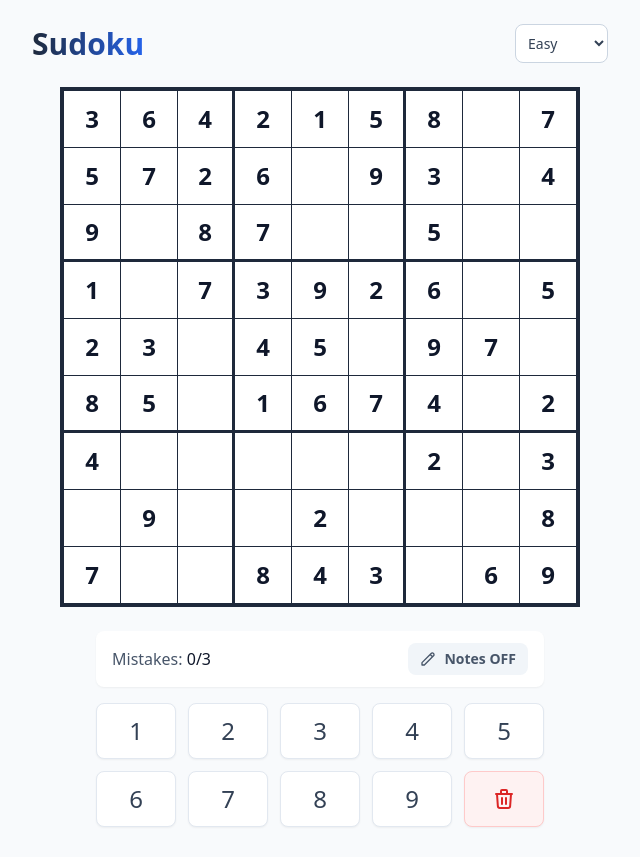
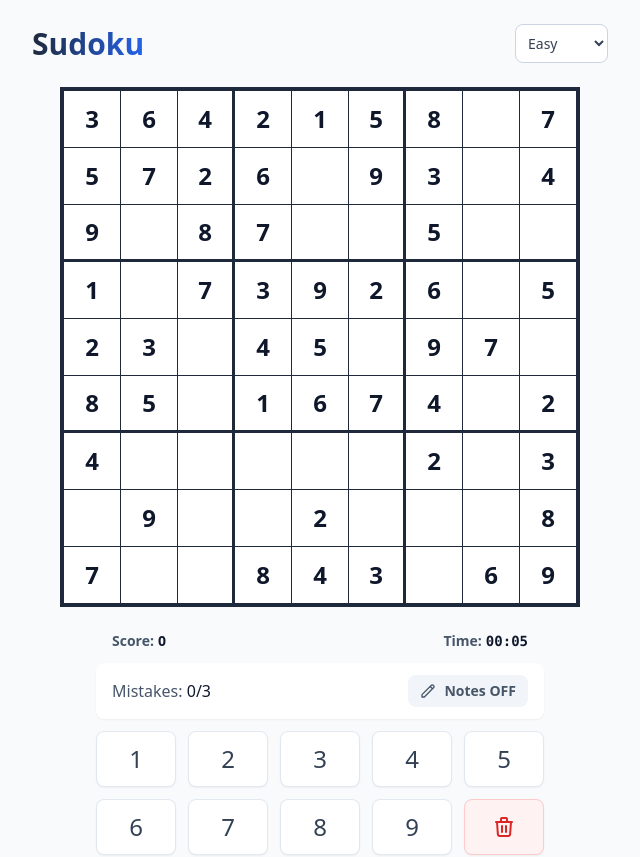
Before and after one commit to Guido664/Sudoku, a React (Vite) app: page / in a window 1280 px wide. Shown: the top 857 px of the page, without its empty margins (320-960 px from the left). Built offline with nearby package versions, Linux system fonts and the light colour scheme.

Commit message:
feat: Display score and timer in controls
Adds the score and timer display to the game's control interface.
Includes a timer that increments every second while the game is in progress.
Updates the score based on difficulty when a correct number is placed.

```diff
--- a/App.tsx
+++ b/App.tsx
@@ -13,6 +13,8 @@ const App: React.FC = () => {
   const [solvedGrid, setSolvedGrid] = useState<Grid>([]);
   const [selectedCell, setSelectedCell] = useState<CellCoords | null>(null);
   const [mistakes, setMistakes] = useState<number>(0);
+  const [score, setScore] = useState<number>(0);
+  const [timer, setTimer] = useState<number>(0);
   const [status, setStatus] = useState<GameStatus>(GameStatus.PLAYING);
   const [errorCell, setErrorCell] = useState<CellCoords | null>(null);
   const [isNoteMode, setIsNoteMode] = useState<boolean>(false); // Toggle for Note Mode
@@ -32,6 +34,8 @@ const App: React.FC = () => {
     setNotes(createEmptyNotes());
     setSolvedGrid(newSolved);
     setMistakes(0);
+    setScore(0);
+    setTimer(0);
     setStatus(GameStatus.PLAYING);
     setSelectedCell(null);
     setErrorCell(null);
@@ -42,6 +46,17 @@ const App: React.FC = () => {
     startNewGame();
     // eslint-disable-next-line react-hooks/exhaustive-deps
   }, []);
+
+  // Timer Logic
+  useEffect(() => {
+    let interval: ReturnType<typeof setInterval>;
+    if (status === GameStatus.PLAYING) {
+      interval = setInterval(() => {
+        setTimer(prev => prev + 1);
+      }, 1000);
+    }
+    return () => clearInterval(interval);
+  }, [status]);
 
   // Calculate completed numbers (appear 9 times)
   const getCompletedNumbers = () => {
@@ -110,6 +125,10 @@ const App: React.FC = () => {
       newGrid[row][col] = num;
       setGrid(newGrid);
 
+      // Update Score
+      const diffMultiplier = difficulty === Difficulty.EASY ? 1 : difficulty === Difficulty.MEDIUM ? 2 : 3;
+      setScore(prev => prev + (50 * diffMultiplier));
+
       // Clear notes in this cell when a number is placed
       setNotes(prevNotes => {
         const newNotes = prevNotes.map(r => r.map(set => new Set(set)));
@@ -128,6 +147,8 @@ const App: React.FC = () => {
         if (newMistakes >= 3) setStatus(GameStatus.LOST);
         return newMistakes;
       });
+      // Penalty for mistake
+      setScore(prev => Math.max(0, prev - 100));
       // Flash error
       setErrorCell({ row, col });
       setTimeout(() => setErrorCell(null), 800);
@@ -213,6 +234,10 @@ const App: React.FC = () => {
             <h2 className="text-2xl font-bold mb-2">
               {status === GameStatus.WON ? 'Puzzle Solved!' : 'Game Over'}
             </h2>
+            <div className="flex justify-center gap-4 mb-4 text-slate-700">
+              <div className="font-semibold">Score: {score}</div>
+              <div className="font-semibold">Time: {Math.floor(timer / 60).toString().padStart(2, '0')}:{(timer % 60).toString().padStart(2, '0')}</div>
+            </div>
             <p className="text-slate-600 mb-6">
               {status === GameStatus.WON ? "Great job! Your mind is sharp." : "Too many mistakes. Try again!"}
             </p>
@@ -246,6 +271,8 @@ const App: React.FC = () => {
           onToggleNotes={() => setIsNoteMode(!isNoteMode)}
           isNoteMode={isNoteMode}
           mistakes={mistakes}
+          score={score}
+          timer={timer}
           completedNumbers={completedNumbers}
         />
       </div>
--- a/components/Controls.tsx
+++ b/components/Controls.tsx
@@ -7,6 +7,8 @@ interface ControlsProps {
   onToggleNotes: () => void;
   isNoteMode: boolean;
   mistakes: number;
+  score: number;
+  timer: number;
   completedNumbers: Set<number>;
 }
 
@@ -17,12 +19,33 @@ const Controls: React.FC<ControlsProps> = ({
   onToggleNotes,
   isNoteMode,
   mistakes,
+  score,
+  timer,
   completedNumbers
 }) => {
+  // Format seconds into MM:SS
+  const formatTime = (totalSeconds: number) => {
+    const minutes = Math.floor(totalSeconds / 60);
+    const seconds = totalSeconds % 60;
+    return `${minutes.toString().padStart(2, '0')}:${seconds.toString().padStart(2, '0')}`;
+  };
+
   return (
-    <div className="flex flex-col gap-4 w-full max-w-md mx-auto mt-6">
+    <div className="flex flex-col gap-3 w-full max-w-md mx-auto mt-6">
 
-      {/* Stats Bar & Tools */}
+      {/* Stats Display (Score & Timer) */}
+      <div className="flex justify-between items-center px-4 text-slate-600 font-semibold text-sm">
+         <div className="flex items-center gap-1">
+            <span>Score:</span>
+            <span className="text-slate-900">{score}</span>
+         </div>
+         <div className="flex items-center gap-1">
+            <span>Time:</span>
+            <span className="text-slate-900 font-mono">{formatTime(timer)}</span>
+         </div>
+      </div>
+
+      {/* Tools Bar (Mistakes & Notes) */}
       <div className="flex justify-between items-center px-4 py-2 bg-white rounded-lg shadow-sm h-14">
         <div className="text-slate-600 font-medium">Mistakes: <span className={`${mistakes >= 3 ? 'text-red-500' : 'text-slate-900'}`}>{mistakes}/3</span></div>
 
```
